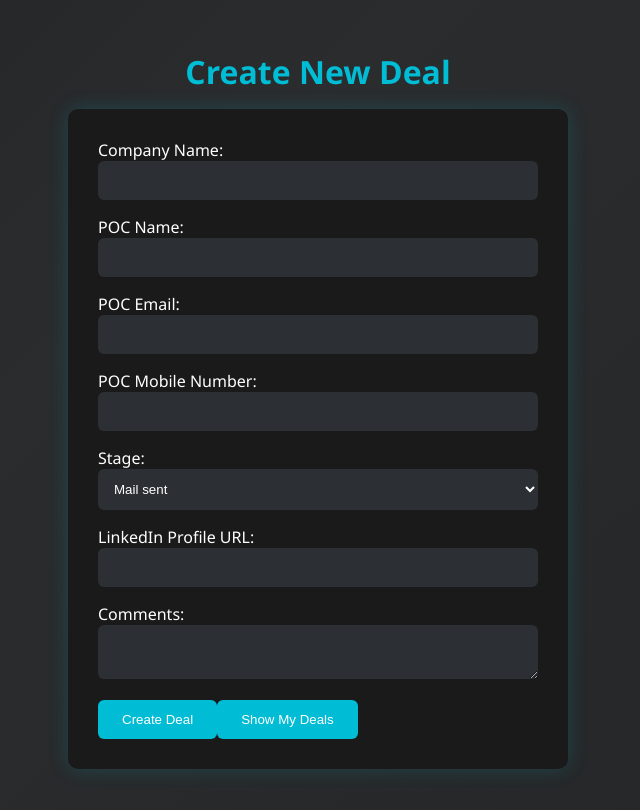
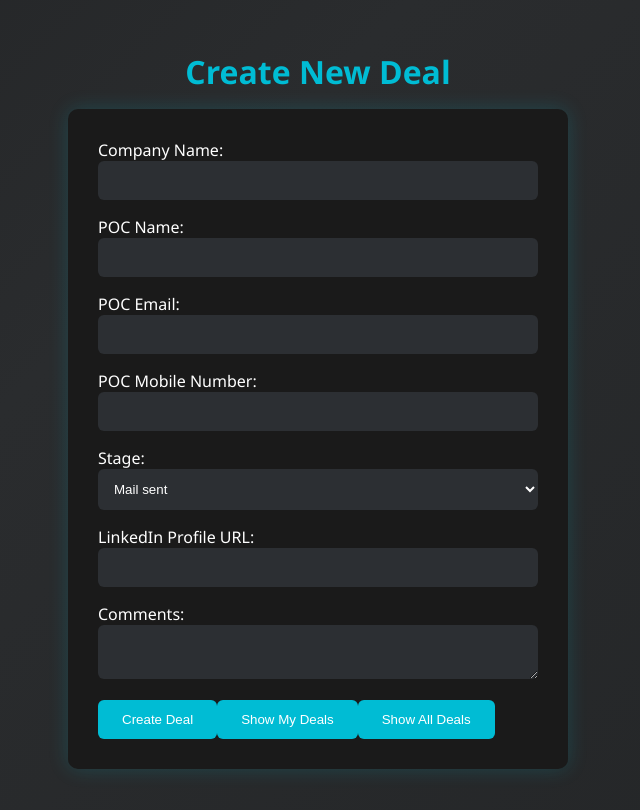
Before and after one commit to Gopal5072/crm-tool, a Next.js app: page /dashboard/deal-form in a window 1280 px wide. Shown: the top 810 px of the page, without its empty margins (322-962 px from the left). Built offline with nearby package versions, Linux system fonts and the light colour scheme.

Commit message:
sales all deals

```diff
--- a/app/all-deals/page.js
+++ b/app/all-deals/page.js
@@ -14,7 +14,7 @@
   // ✅ Check for founder role
   useEffect(() => {
     const role = localStorage.getItem('role');
-    if (role !== 'Founder') {
+    if (!role) {
       router.push('/login'); // Redirect if not founder
       return;
     }
--- a/app/dashboard/deal-form/page.js
+++ b/app/dashboard/deal-form/page.js
@@ -149,6 +149,9 @@
         <div>
           <button type="submit">Create Deal</button>
           <button onClick={handleShowMyDeals}>Show My Deals</button>
+          <button type="button" onClick={() => router.push("/all-deals")}>
+    Show All Deals
+  </button>
         </div>
       </form>
 
```
